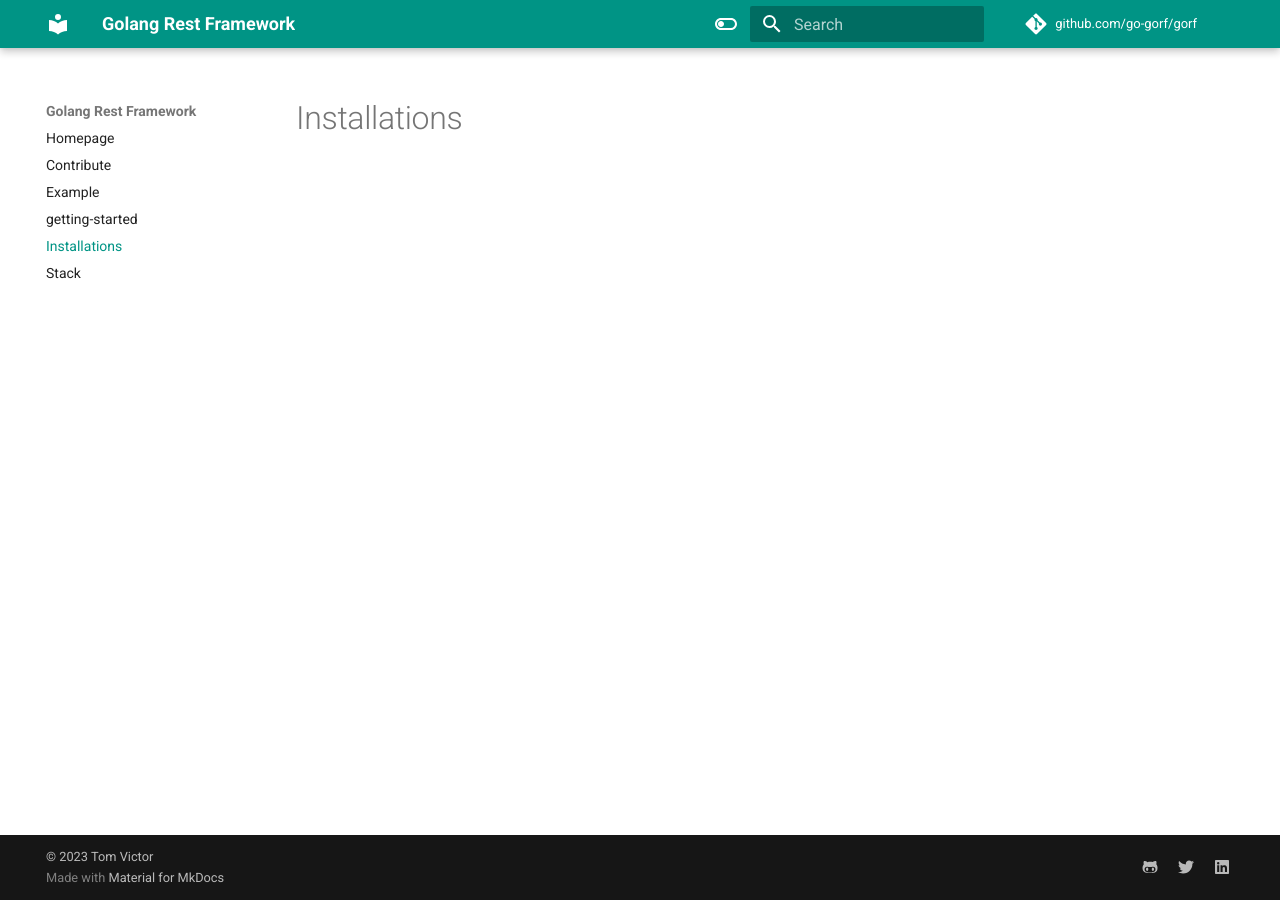
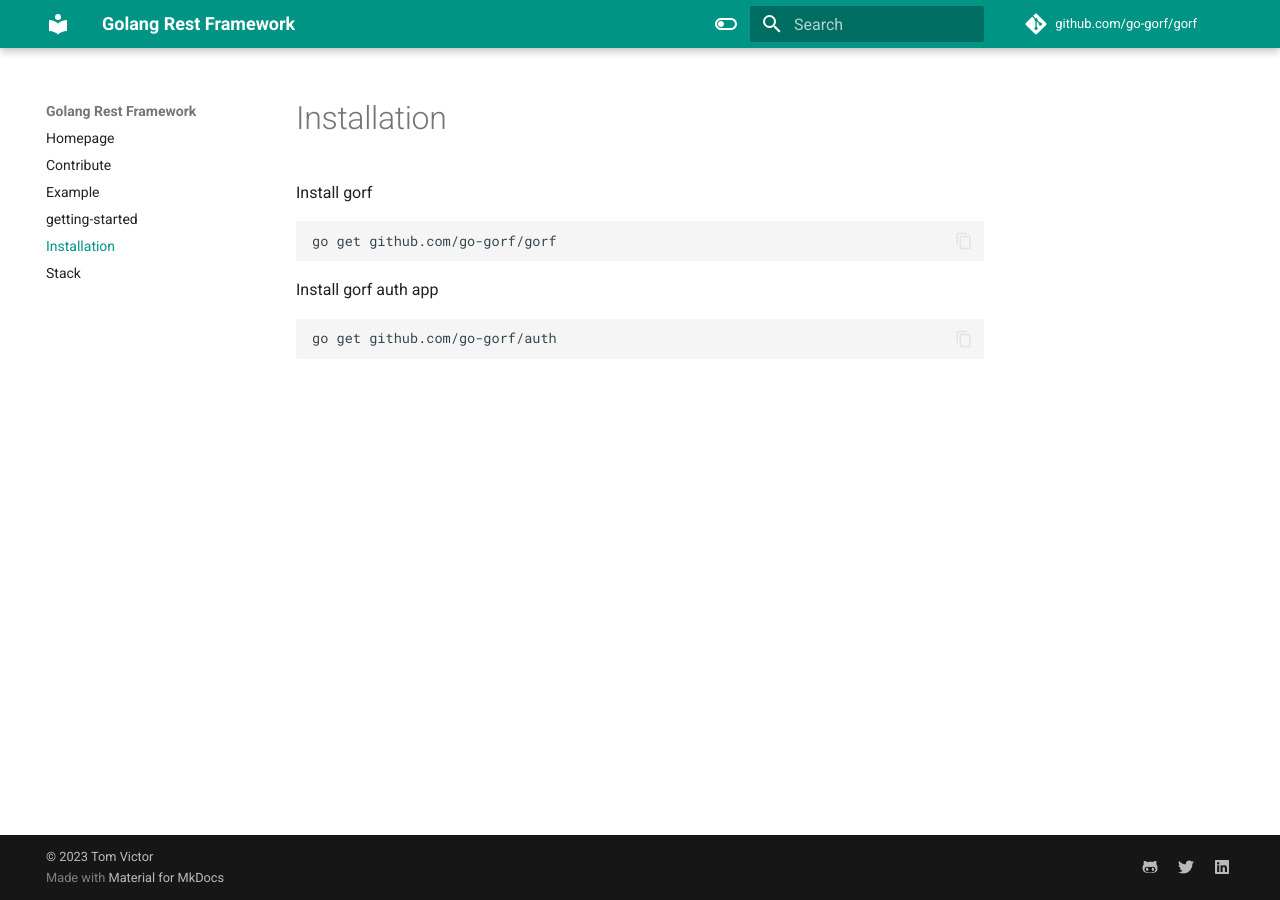
Before and after one commit to go-gorf/go-gorf.github.io, an MkDocs documentation site: the page built from docs/install.md, in a window 1280 px wide. Built offline with MkDocs 1.6.1 and Material for MkDocs 9.7.7, drawn with Linux system fonts in a browser that asks for light colours; comment, search, counter and statistics services are not loaded.

Commit message:
Update install.md

````diff
--- a/docs/install.md
+++ b/docs/install.md
@@ -1 +1,10 @@
-# Installations
+# Installation
+
+Install gorf
+```shell
+go get github.com/go-gorf/gorf
+```
+Install gorf auth app
+```shell
+go get github.com/go-gorf/auth
+```
````
